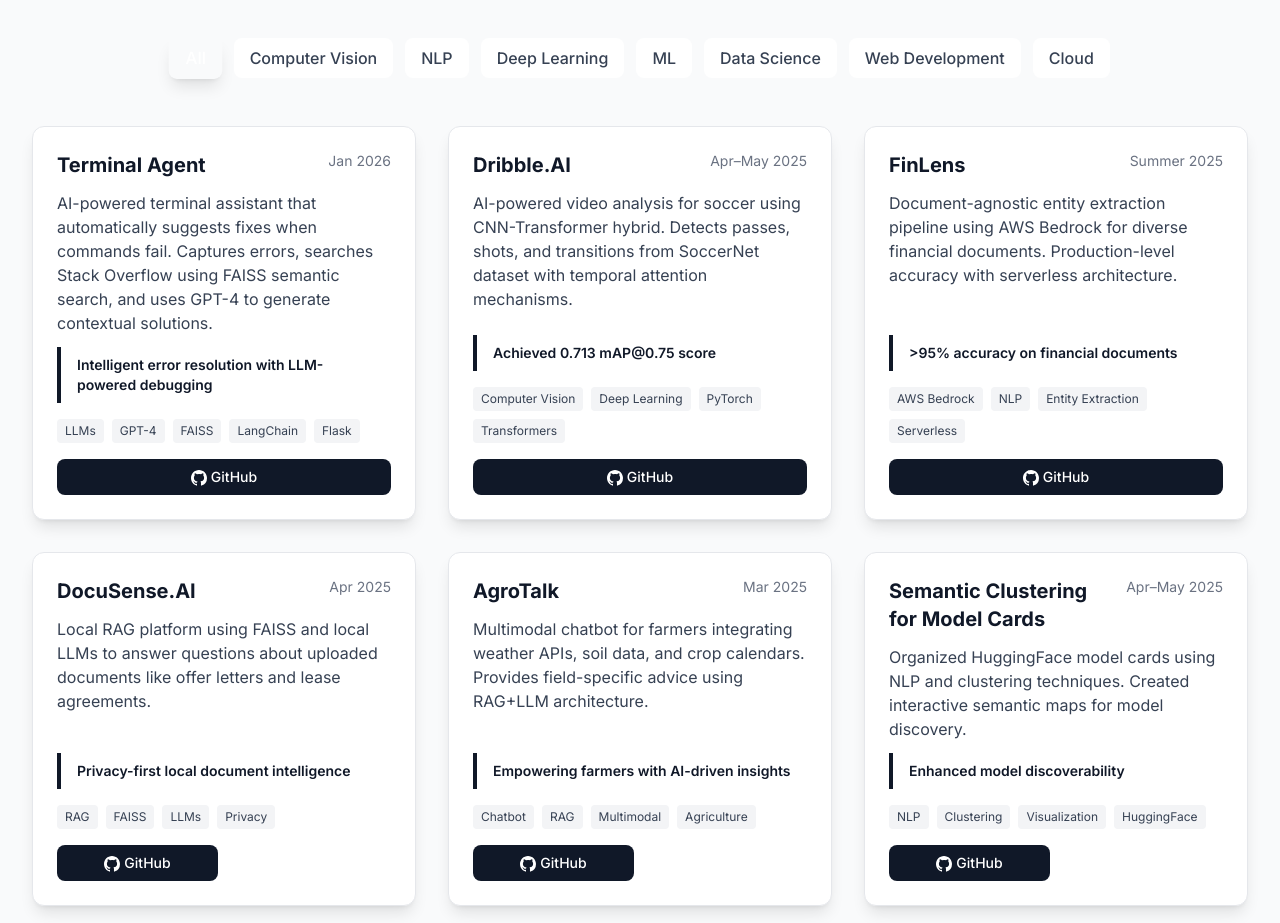
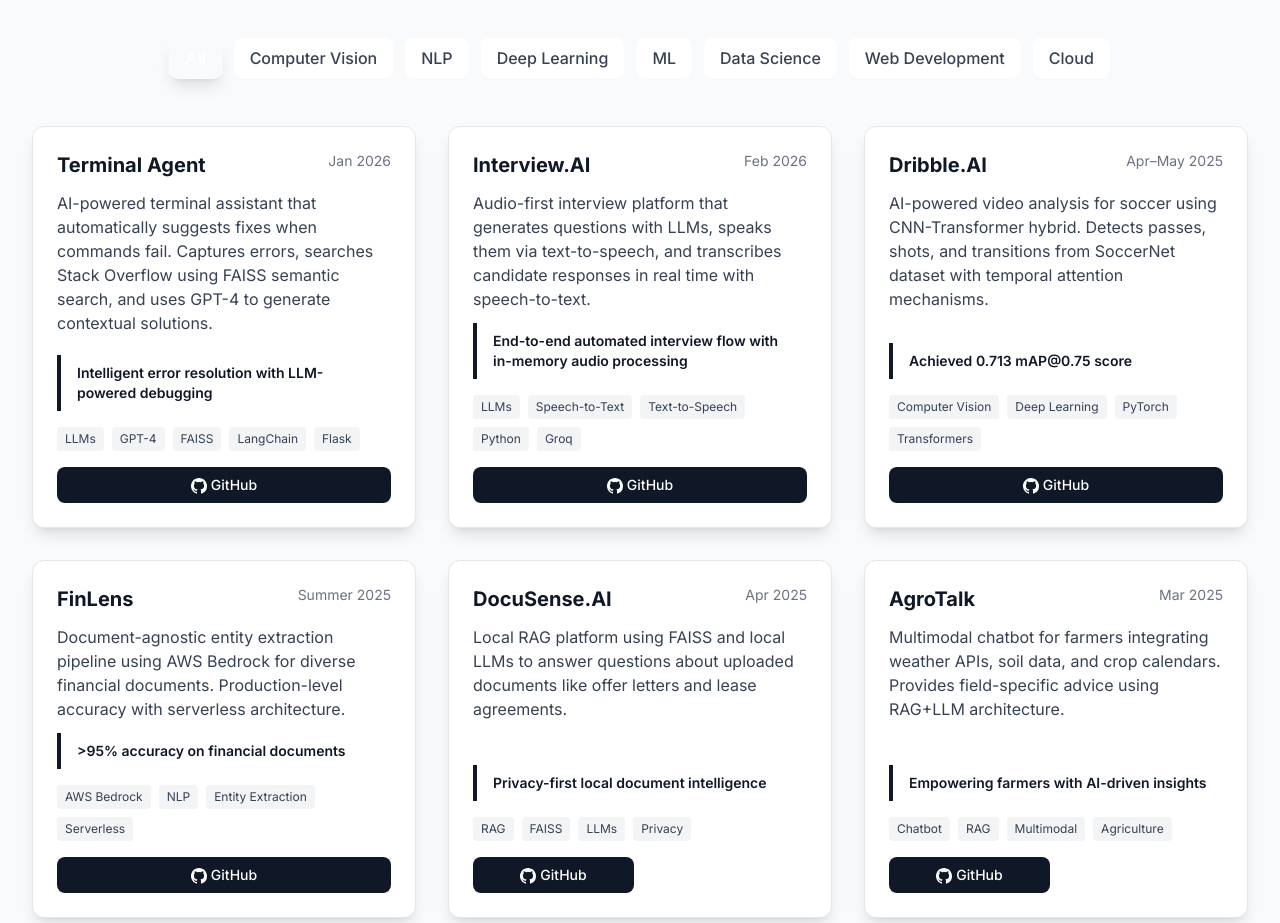
Before and after one commit to JyotBuch/JyotBuch, a React (Vite) app in the folder portfolio/: page / in a window 1280 px wide. Shown: the part 5340-6263 px from the top of the page. Built offline with nearby package versions, Linux system fonts and the light colour scheme.

Commit message:
Add Interview.AI project

```diff
--- a/portfolio/src/components/Projects.jsx
+++ b/portfolio/src/components/Projects.jsx
@@ -97,6 +97,17 @@ const Projects = () => {
       tags: ["LLMs", "GPT-4", "FAISS", "LangChain", "Flask"],
       category: ["NLP", "ML", "Web Development"],
       github: "https://github.com/JyotBuch/terminal-agent",
+      demo: null,
+      image: null
+    },
+    {
+      title: "Interview.AI",
+      description: "Audio-first interview platform that generates questions with LLMs, speaks them via text-to-speech, and transcribes candidate responses in real time with speech-to-text.",
+      achievement: "End-to-end automated interview flow with in-memory audio processing",
+      date: "Feb 2026",
+      tags: ["LLMs", "Speech-to-Text", "Text-to-Speech", "Python", "Groq"],
+      category: ["NLP", "ML", "Web Development"],
+      github: "https://github.com/JyotBuch/Interview.AI",
       demo: null,
       image: null
     },
```
